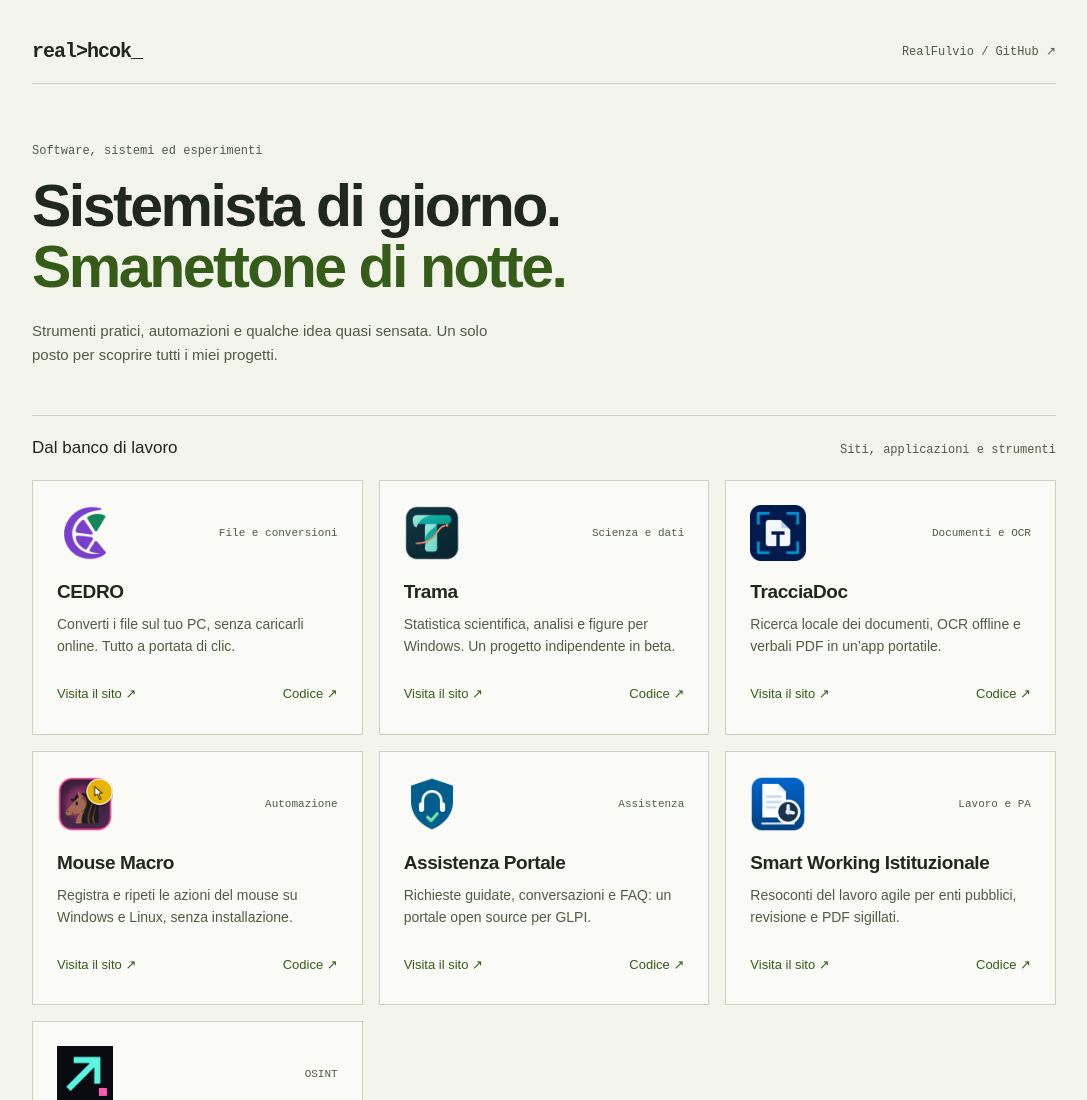
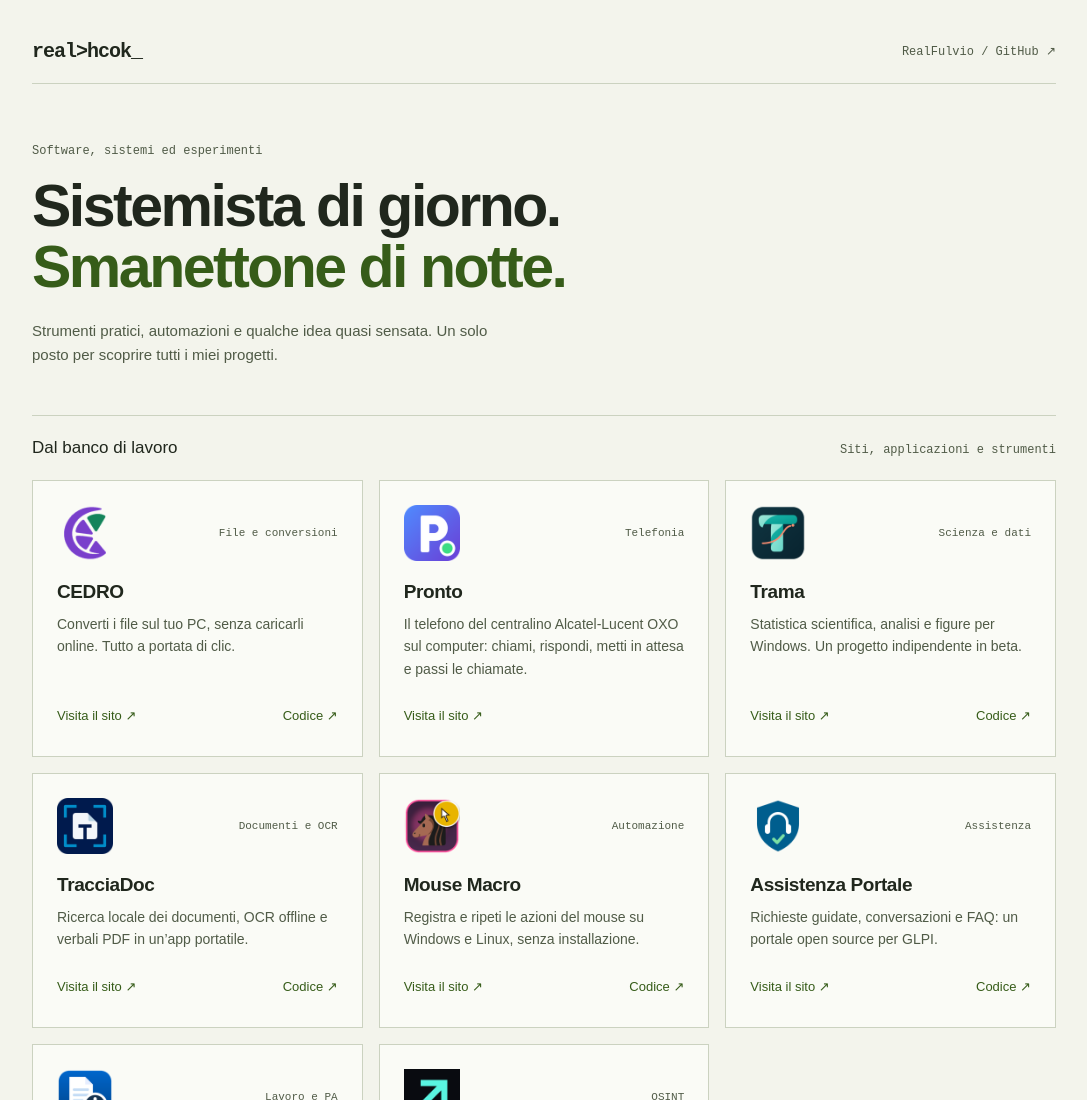
Before and after one commit to realfulvio/realfulvio.github.io, a plain HTML site: page index.html in a window 1280 px wide. Shown: the top 1100 px of the page, without its empty margins (96-1183 px from the left). Drawn offline with Linux system fonts and the light colour scheme.

Commit message:
Aggiunge Pronto tra i progetti
Co-Authored-By: Claude Opus 5.5 <noreply@anthropic.com>

```diff
--- a/index.html
+++ b/index.html
@@ -23,6 +23,7 @@
 <section aria-labelledby="progetti"><div class="section-head"><h2 id="progetti">Dal banco di lavoro</h2><span class="small">Siti, applicazioni e strumenti</span></div>
 <div class="grid">
 <article><div class="project-top"><img src="assets/cedro.png" width="56" height="56" decoding="async" alt="Logo CEDRO"><span class="tag">File e conversioni</span></div><h3>CEDRO</h3><p>Converti i file sul tuo PC, senza caricarli online. Tutto a portata di clic.</p><div class="links"><a href="https://realfulvio.github.io/cedro/" aria-label="Visita il sito: CEDRO">Visita il sito ↗</a><a href="https://github.com/realfulvio/cedro" aria-label="Codice di CEDRO">Codice ↗</a></div></article>
+<article><div class="project-top"><img src="assets/pronto.png" width="56" height="56" decoding="async" alt="Logo Pronto"><span class="tag">Telefonia</span></div><h3>Pronto</h3><p>Il telefono del centralino Alcatel-Lucent OXO sul computer: chiami, rispondi, metti in attesa e passi le chiamate.</p><div class="links"><a href="https://realfulvio.github.io/pronto-rilasci/" aria-label="Visita il sito: Pronto">Visita il sito ↗</a></div></article>
 <article><div class="project-top"><img src="assets/trama.png" width="56" height="56" decoding="async" alt="Logo Trama"><span class="tag">Scienza e dati</span></div><h3>Trama</h3><p>Statistica scientifica, analisi e figure per Windows. Un progetto indipendente in beta.</p><div class="links"><a href="https://realfulvio.github.io/trama-site/" aria-label="Visita il sito: Trama">Visita il sito ↗</a><a href="https://github.com/realfulvio/Trama" aria-label="Codice di Trama">Codice ↗</a></div></article>
 <article><div class="project-top"><img src="assets/tracciadoc.png" width="56" height="56" decoding="async" alt="Logo TracciaDoc"><span class="tag">Documenti e OCR</span></div><h3>TracciaDoc</h3><p>Ricerca locale dei documenti, OCR offline e verbali PDF in un’app portatile.</p><div class="links"><a href="https://realfulvio.github.io/tracciadoc/" aria-label="Visita il sito: TracciaDoc">Visita il sito ↗</a><a href="https://github.com/realfulvio/tracciadoc" aria-label="Codice di TracciaDoc">Codice ↗</a></div></article>
 <article><div class="project-top"><img src="assets/mouse-macro-stocazz-superpower.png" width="56" height="56" decoding="async" alt="Logo Mouse Macro"><span class="tag">Automazione</span></div><h3>Mouse Macro</h3><p>Registra e ripeti le azioni del mouse su Windows e Linux, senza installazione.</p><div class="links"><a href="https://realfulvio.github.io/mouse-macro-stocazz-superpower/" aria-label="Visita il sito: Mouse Macro">Visita il sito ↗</a><a href="https://github.com/realfulvio/mouse-macro-stocazz-superpower" aria-label="Codice di Mouse Macro">Codice ↗</a></div></article>
```
Also changed, not shown: assets/pronto.png (added).
